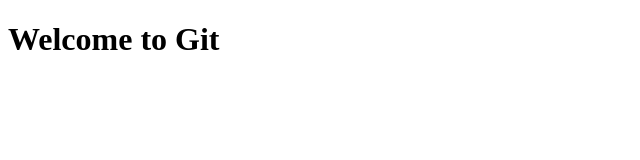
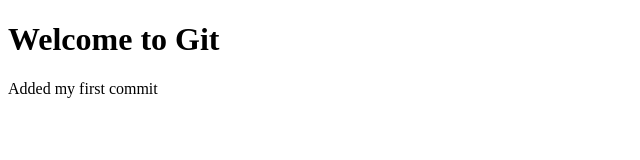
Before and after one commit to ShreyaNandhivargam/p1, a plain HTML site: page index.html in a window 1280 px wide. Shown: the whole page, without its empty margins (0-640 px from the left). Drawn offline with Linux system fonts and the light colour scheme.

Commit message:
Added P tag

```diff
--- a/index.html
+++ b/index.html
@@ -8,5 +8,6 @@
 </head>
 <body>
     <h1> Welcome to Git</h1>
+    <p>Added my first commit</p>
 </body>
 </html>
```
